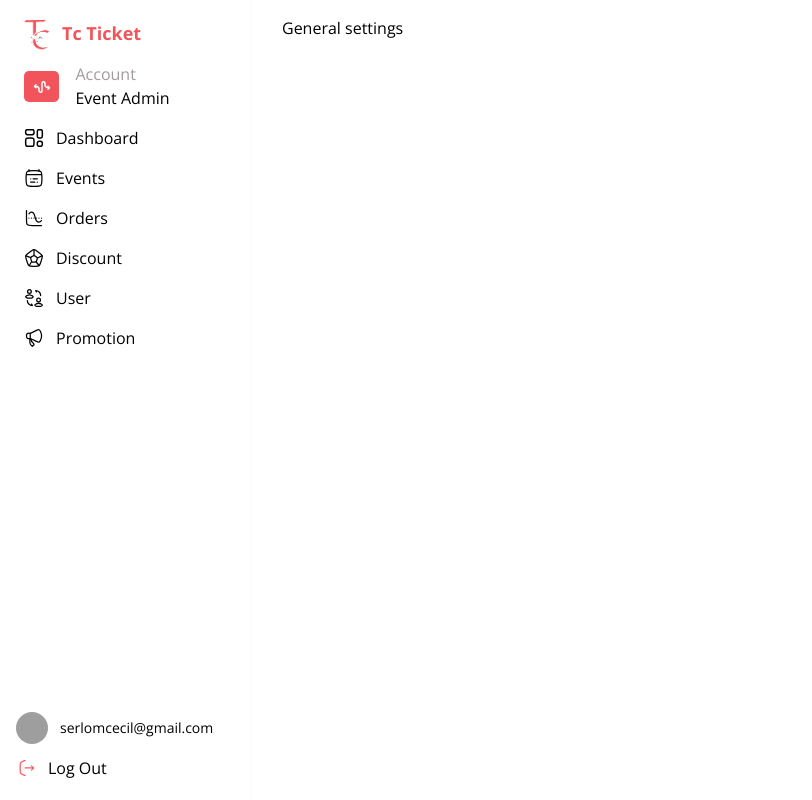
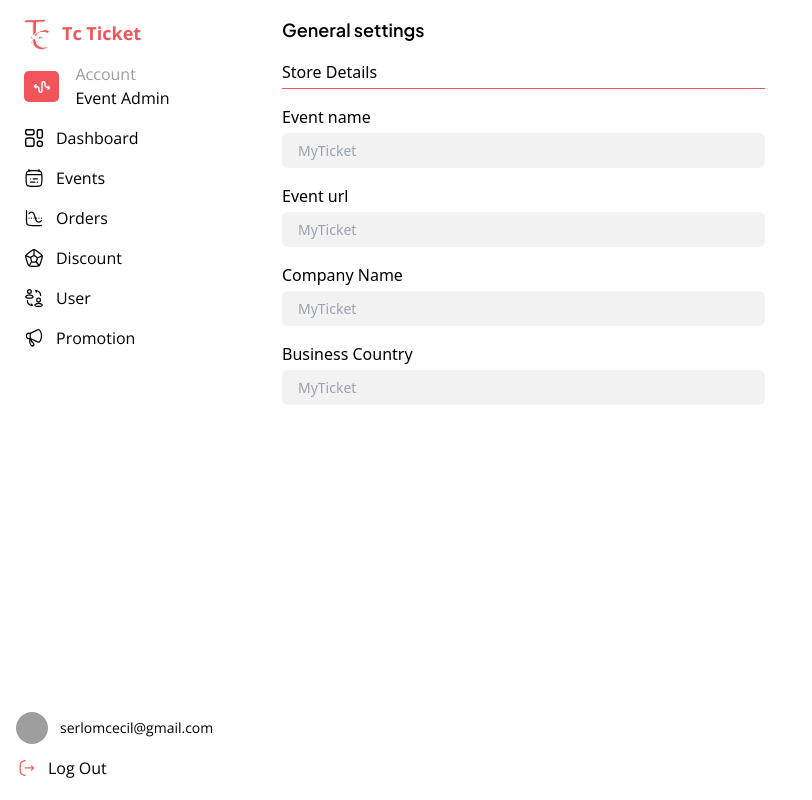
Before and after one commit to saeedyussif663/Tc-Project, a Next.js app: page /admin/settings in a window 1280 px wide. Shown: the whole page, without its empty margins (0-812 px from the left). Built offline with nearby package versions, Linux system fonts and the light colour scheme; no server answers; grey boxes are pictures that could not be loaded.

Commit message:
general settings

```diff
--- a/app/(admin)/admin/settings/page.tsx
+++ b/app/(admin)/admin/settings/page.tsx
@@ -1,7 +1,52 @@
 export default function page() {
   return (
     <section className="mt-16 px-4 py-4 md:mt-0 md:px-8">
-      General settings
+      <h3 className="font-sans-jarkata text-lg font-semibold">
+        General settings
+      </h3>
+      <div className="mt-4 w-full font-sans md:w-1/2">
+        <h5 className="mb-4 w-full border-b-[0.5px] border-red-secondary pb-1">
+          Store Details
+        </h5>
+        <form className="space-y-4">
+          <div className="flex flex-col gap-1">
+            <label>Event name</label>
+            <input
+              type="text"
+              name="event_name"
+              placeholder="MyTicket"
+              className="h-[35px] rounded-md bg-[#F2F2F2] px-4 text-sm text-black"
+            />
+          </div>
+          <div className="flex flex-col gap-1">
+            <label>Event url</label>
+            <input
+              type="text"
+              name="event_url"
+              placeholder="MyTicket"
+              className="h-[35px] rounded-md bg-[#F2F2F2] px-4 text-sm text-black"
+            />
+          </div>
+          <div className="flex flex-col gap-1">
+            <label>Company Name</label>
+            <input
+              type="text"
+              name="company_name"
+              placeholder="MyTicket"
+              className="h-[35px] rounded-md bg-[#F2F2F2] px-4 text-sm text-black"
+            />
+          </div>
+          <div className="flex flex-col gap-1">
+            <label>Business Country</label>
+            <input
+              type="text"
+              name="business_country"
+              placeholder="MyTicket"
+              className="h-[35px] rounded-md bg-[#F2F2F2] px-4 text-sm text-black"
+            />
+          </div>
+        </form>
+      </div>
     </section>
   );
 }
```
